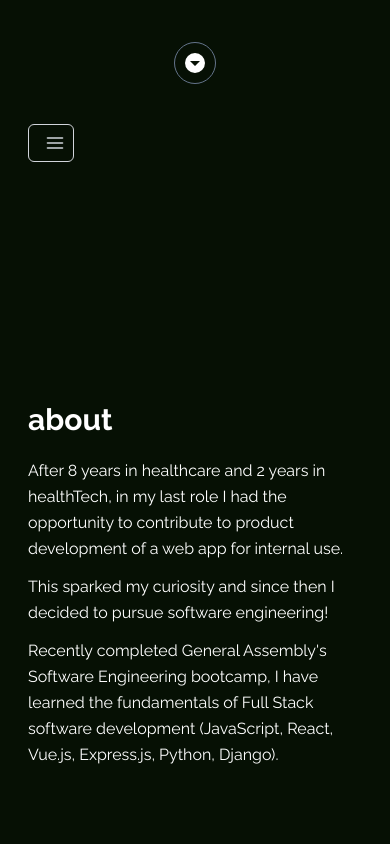
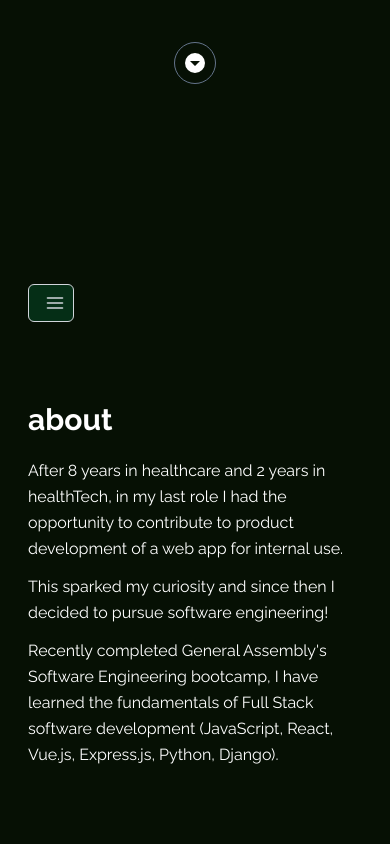
Before and after one commit to SofiaTruta/portfolio2023, a Next.js app: page / in a window 390 px wide. Shown: the part 720-1564 px from the top of the page. Built offline with nearby package versions, Linux system fonts and the light colour scheme.

Commit message:
responsiveness sorted

```diff
--- a/app/globals.css
+++ b/app/globals.css
@@ -17,7 +17,13 @@ body {
     margin: 0 auto;
 }
 
-@media (min-width: 2000px) {
+@media (min-width: 1024px) {
+    .rest {
+        max-width: 80%;
+    }
+}
+
+@media (min-width: 1536px) {
     .rest {
         max-width: 60%;
     }
@@ -28,7 +34,12 @@ body {
     display: none
 }
 
-@media(min-width:768px) {
+/* md: 768px */
+/* lg: 1024px */
+/* xl: 1280px */
+/* 2xl: 1536px */
+
+@media(min-width:1024px) {
     .big-hero {
         display: flex;
     }
@@ -42,7 +53,6 @@ body {
     }
 
     .picture {
-        width: 20%;
         margin: 0 auto;
         margin-top: 2rem;
     }
--- a/app/page.js
+++ b/app/page.js
@@ -14,12 +14,11 @@ export default function Home() {
   return (
     <div className="landing h-screen">
       <Landing />
-      <div className="rest flex flex-col sm:flex-row sml:flex-col w-screen h-full px-7 xl:justify-end">
-
-        <Hero className="sm:order-first sml:order-none"/>
+      <div className="rest flex flex-col gap-4 sm:flex-row sml:flex-col w-screen px-7 xl:justify-end">
+        <Hero />
         <main className="flex flex-col">
+          <div className="pt-40">
             <Nav />
-        <div className="pt-40">
             <About />
             <Technologies />
             <Projects />
--- a/components/hero.jsx
+++ b/components/hero.jsx
@@ -4,10 +4,8 @@ import { Link } from "react-scroll";
 
 const Hero = () => {
     return (
-        <>
-            {/* <Nav /> */}
-            <div className="big-hero pt-10 sticky top-0 max-h-screen flex-col xl:mr-5">
-                <div className="my-10 self-center">
+        <div className="big-hero sticky top-0 px-5 flex-col h-full xl:mr-5">
+            <div className="my-20 self-center">
                 <Link to="landing" spy={true} smooth={true} duration={500}>
                     <p className=' name text-5xl mb-1'>Sofia Truta</p>
                     <p className='text-xl mb-3'>Junior Software Developer</p>
@@ -43,10 +41,7 @@ const Hero = () => {
                     </ul>
                 </nav>
             </div>
-
-
         </div>
-        </>
     );
 }
 
--- a/components/landing.jsx
+++ b/components/landing.jsx
@@ -14,24 +14,26 @@ const Landing = () => {
                     <img
                         src="/images/pic1.png"
                         alt="picture"
-                        className='picture rounded-full border-2'
+                        className='picture rounded-full border-2 md:w-1/2 lg:w-1/4'
                     />
                 </div>
                 {/* div for text */}
                 <div className='justify-center self-center text-center mt-6
+                lg:mt-20
                 '>
-                    <p className='name text-5xl mb-9'>Sofia Truta</p>
+                    <p className='name text-5xl mb-9 lg:mb-5'>Sofia Truta</p>
                     <TypeAnimation
                         sequence={[
                             "junior software developer", 2000,
                             "rock climber", 2000,
                             "bass player", 2000,
-                            "retro gamer", 2000
+                            "retro gamer", 2000,
+                            "registered nurse", 2000
                         ]}
                         speed={30}
                         repeat={Infinity}
                         deletionSpeed={60}
-                        style={{ fontSize: '1.5em'}}
+                        style={{ fontSize: '1.5em' }}
                     />
                 </div>
             </div>
--- a/components/learningNow.jsx
+++ b/components/learningNow.jsx
@@ -2,7 +2,7 @@ const LearningNow = () => {
     return (
         <div id="learning-now" className="py-20">
             <p className="text-3xl font-bold mb-5">learning now</p>
-            <p className="text-base leading-relaxed mb-1">For my next project I will be focusing on learning React Native.</p>
+            <p className="text-base leading-relaxed mb-1">For my next project I will be focusing on learning React Native and TypeScript.</p>
             <p className="text-base leading-relaxed mb-1">I would like to develop an app that helps nurses stay on track of their Revalidation requirements!</p>
         </div>
      );
--- a/components/smallNav.jsx
+++ b/components/smallNav.jsx
@@ -13,16 +13,16 @@ const Nav = () => {
     const router = useRouter()
     const isLandingPage = router.pathname === '/#landing'
 
-    if(isLandingPage) return null
+    if (isLandingPage) return null
 
     return (
-        <>
-            <div className={`relative inline-block text-left ${isLandingPage ? 'hidden' : 'navbar sticky fixed top-2 left-0 right-0 z-50'}`}>
+
+        <div className={`relative inline-block text-left ${isLandingPage ? 'hidden' : 'navbar sticky top-2 left-0 right-0 z-50'}`}>
             <div>
                 <button
                     type="button"
                     onClick={toggleDropdown}
-                        className="flex items-center rounded-md border border-gray-300 px-3 py-2 text-sm font-medium text-gray-300 hover:bg-neutral-950 focus:outline-none"
+                    className="flex items-center rounded-md border border-gray-300 px-3 py-2 text-sm font-medium text-gray-300 bg-green-950 hover:bg-neutral-950 focus:outline-none"
                     id="options-menu"
                 >
                     <svg
@@ -53,12 +53,12 @@ const Nav = () => {
                         <Link to="projects" spy={true} smooth={true} duration={500} className="block px-4 py-2 text-sm text-white hover:bg-gray-100" onClick={toggleDropdown}>Projects</Link>
                         <Link to="experience" spy={true} smooth={true} duration={500} className="block px-4 py-2 text-sm text-white hover:bg-gray-100" onClick={toggleDropdown}>Experience</Link>
                         <Link to="learning-now" spy={true} smooth={true} duration={500} className="block px-4 py-2 text-sm text-white hover:bg-gray-100" onClick={toggleDropdown}>Learning Now</Link>
-                            <Link to="interests" spy={true} smooth={true} duration={500}className="block px-4 py-2 text-sm text-white hover:bg-gray-100" onClick={toggleDropdown}>Interests</Link>
+                        <Link to="interests" spy={true} smooth={true} duration={500} className="block px-4 py-2 text-sm text-white hover:bg-gray-100" onClick={toggleDropdown}>Interests</Link>
                     </div>
                 </div>
             )}
         </div>
-        </>
+
     );
 }
 
```
Lines whose indentation alone changed are shown as unchanged.
